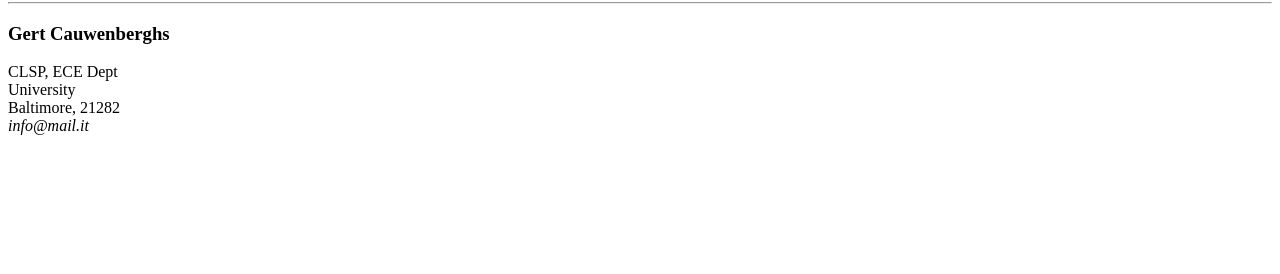
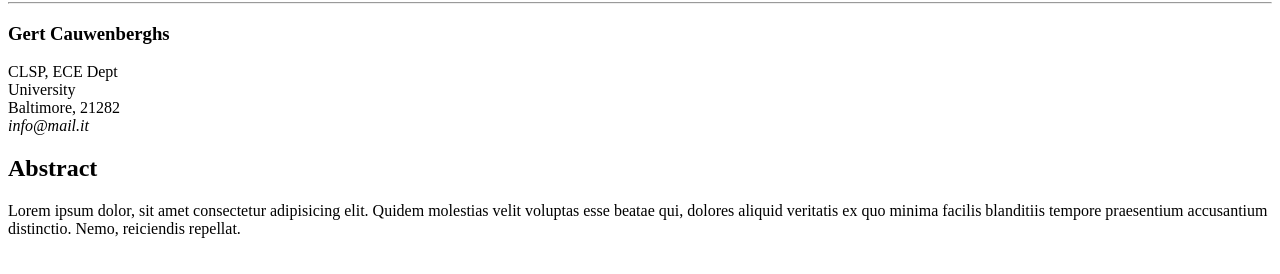
Before and after one commit to emanuele246gi/paper-scientifico, a plain HTML site: page index.html in a window 1280 px wide. Shown: the part 78-352 px from the top of the page. Drawn offline with Linux system fonts and the light colour scheme.

Commit message:
add main section abstract

```diff
--- a/index.html
+++ b/index.html
@@ -20,14 +20,16 @@
                 Baltimore, 21282 <br>
                 <em>info@mail.it</em>
             </p>
-
         </section>
     </header>
     <!-- Fine intestazione -->
 
     <!-- Inizio corpo -->
     <main>
-
+        <section>
+            <h2>Abstract</h2>
+            <p>Lorem ipsum dolor, sit amet consectetur adipisicing elit. Quidem molestias velit voluptas esse beatae qui, dolores aliquid veritatis ex quo minima facilis blanditiis tempore praesentium accusantium distinctio. Nemo, reiciendis repellat.</p>
+        </section>
     </main>
     <!-- Fine corpo -->
 
```
